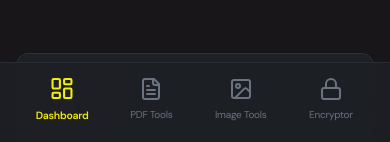
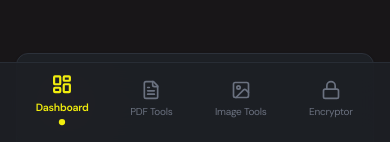
Before and after one commit to om289/COMPRESSBIT, a React (Vite) app in the folder apps/web/: page / in a window 390 px wide. Shown: the part 700-842 px from the top of the page. Built offline with nearby package versions, Linux system fonts and the light colour scheme.

Commit message:
feat(navigation): add interactive layoutId dot and tap-scale animations to mobile bottom nav

```diff
--- a/apps/web/src/components/MobileBottomNav.jsx
+++ b/apps/web/src/components/MobileBottomNav.jsx
@@ -1,6 +1,7 @@
 import React from 'react';
 import { Link, useLocation } from 'react-router-dom';
 import { LayoutDashboard, FileText, Image as ImageIcon, Lock } from 'lucide-react';
+import { motion } from 'framer-motion';
 
 export const MobileBottomNav = () => {
   const location = useLocation();
@@ -41,14 +42,26 @@ export const MobileBottomNav = () => {
           <Link
             key={item.label}
             to={item.path}
-            className={`flex flex-col items-center justify-center space-y-1.5 px-3 py-1.5 rounded-xl transition-all duration-200 ${
+            className={`flex flex-col items-center justify-center space-y-1 px-3 py-1 rounded-xl transition-all duration-200 relative ${
               isActive
                 ? 'text-primary scale-105 font-semibold'
                 : 'text-muted-foreground hover:text-foreground'
             }`}
           >
-            <item.icon className="w-5.5 h-5.5 transition-transform duration-200" />
+            <motion.div
+              whileTap={{ scale: 0.9 }}
+              className="flex flex-col items-center"
+            >
+              <item.icon className={`w-5 h-5 transition-transform duration-200 ${isActive ? 'stroke-[2.5px]' : ''}`} />
+            </motion.div>
             <span className="text-[10px] tracking-tight">{item.label}</span>
+            {isActive && (
+              <motion.div
+                layoutId="activeTabIndicator"
+                className="w-1.5 h-1.5 rounded-full bg-primary mt-0.5"
+                transition={{ type: "spring", stiffness: 380, damping: 30 }}
+              />
+            )}
           </Link>
         );
       })}
```
